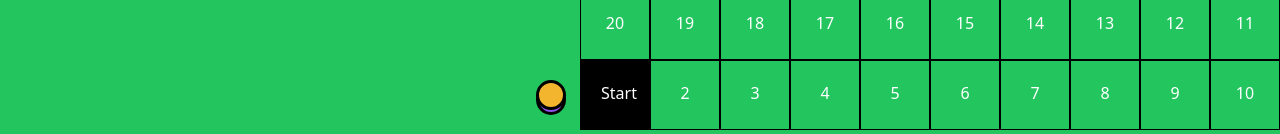
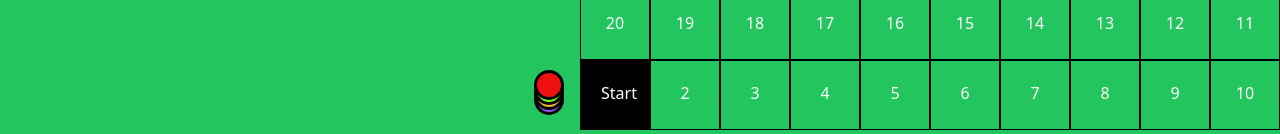
Before and after one commit to PCJR27/PROJECT2-SEC-1-Anonymous, a Vue app: page / in a window 1280 px wide. Shown: the part 2434-2568 px from the top of the page. Built offline with nearby package versions, Linux system fonts and the light colour scheme.

Commit message:
show win

```diff
--- a/src/components/Dice.vue
+++ b/src/components/Dice.vue
@@ -197,8 +197,8 @@ function play(player, psum, direction, num) {
 
 let playerElement=getPlayerElement(player)
 if(playerElement){
-
-
+console.log(playerElement)
+console.log(sum)
     playerElement.style.transition = `linear all .5s`
 
 
@@ -210,15 +210,15 @@ if(playerElement){
         playerElement.style.top = `${-0 * 66 - direction}px`
     }
 
-    else if (sum == 100) {
-        winSound.play()
-        if (player == 'p1') {
+    else if (sum >= 100) {
+        // winSound.play()
+        if (player == 'player1') {
             alert("Red Won !!")
         }
-        else if (player == 'p2') {
+        else if (player == 'player2') {
             alert("Yellow Won !!")
         }
-        location.reload()
+        // location.reload()
     }
 
     else {
@@ -472,8 +472,8 @@ if(playerElement){
                 <div class="box" id="b01">Start
                     <p id="player1" ref="p1"></p>
                     <p id="player2" ref="p2"></p>
-                    <!-- <p id="player3" ref="p3"></p>
-                    <p id="player4" ref="p4"></p> -->
+                    <p id="player3" ref="p3"></p>
+                    <p id="player4" ref="p4"></p>
                 </div>
 
                 <div class="box" id="b02">2</div>
@@ -705,7 +705,7 @@ if(playerElement){
   top: -20px;
   transition: all linear 0.5s;
   /* top: 0; */
-  left: -65px;
+  left: -67px;
   z-index: 2;
 }
 
@@ -721,9 +721,47 @@ if(playerElement){
     z-index: 2;
   position: relative;
   top: -55px;
-  left: -65px;
+  left: -67px;
   transition: all linear 0.5s;
   background-color: rgb(243, 181, 46);
+}
+
+#player3 {
+    background-color: rgb(143, 82, 236);
+    /* position: relative;
+    top: -40px;
+    transition: all linear 0.5s; */
+    /* top: 0; */
+    /* right: 15px; */
+    /* z-index: 2; */
+
+    /*new*/
+    background-color: rgb(116, 246, 29);
+    position: relative;
+  top: -90px;
+  transition: all linear 0.5s;
+  /* top: 0; */
+  left: -67px;
+  z-index: 2;
+}
+
+#player4 {
+    background-color: rgb(143, 82, 236);
+    /* position: relative;
+    top: -40px;
+    transition: all linear 0.5s; */
+    /* top: 0; */
+    /* right: 15px; */
+    /* z-index: 2; */
+
+    /*new*/
+    background-color: rgb(239, 16, 16);
+    position: relative;
+  top: -125px;
+  transition: all linear 0.5s;
+  /* top: 0; */
+  left: -67px;
+  z-index: 3;
 }
 
 /* #player3 { */
```
